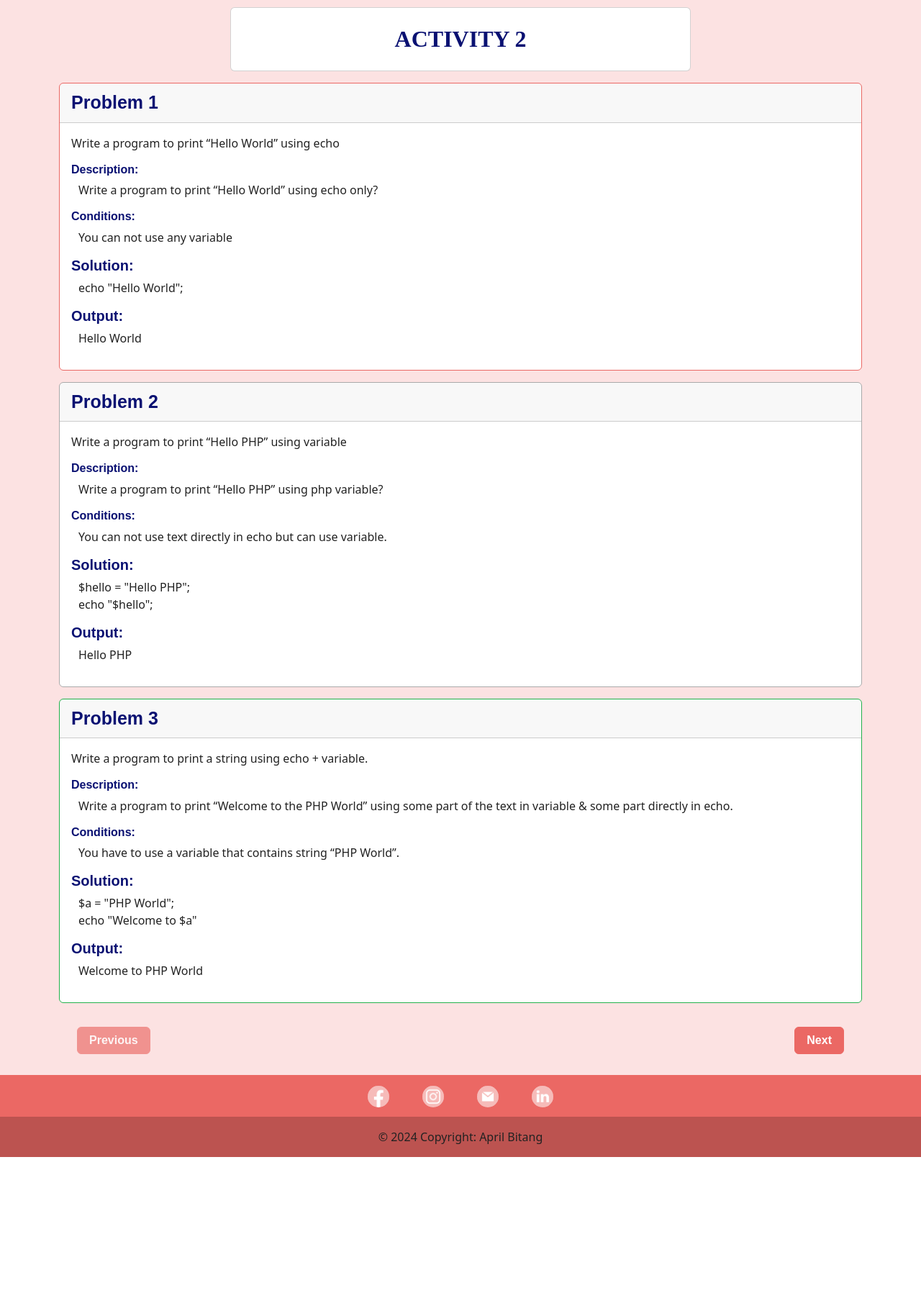
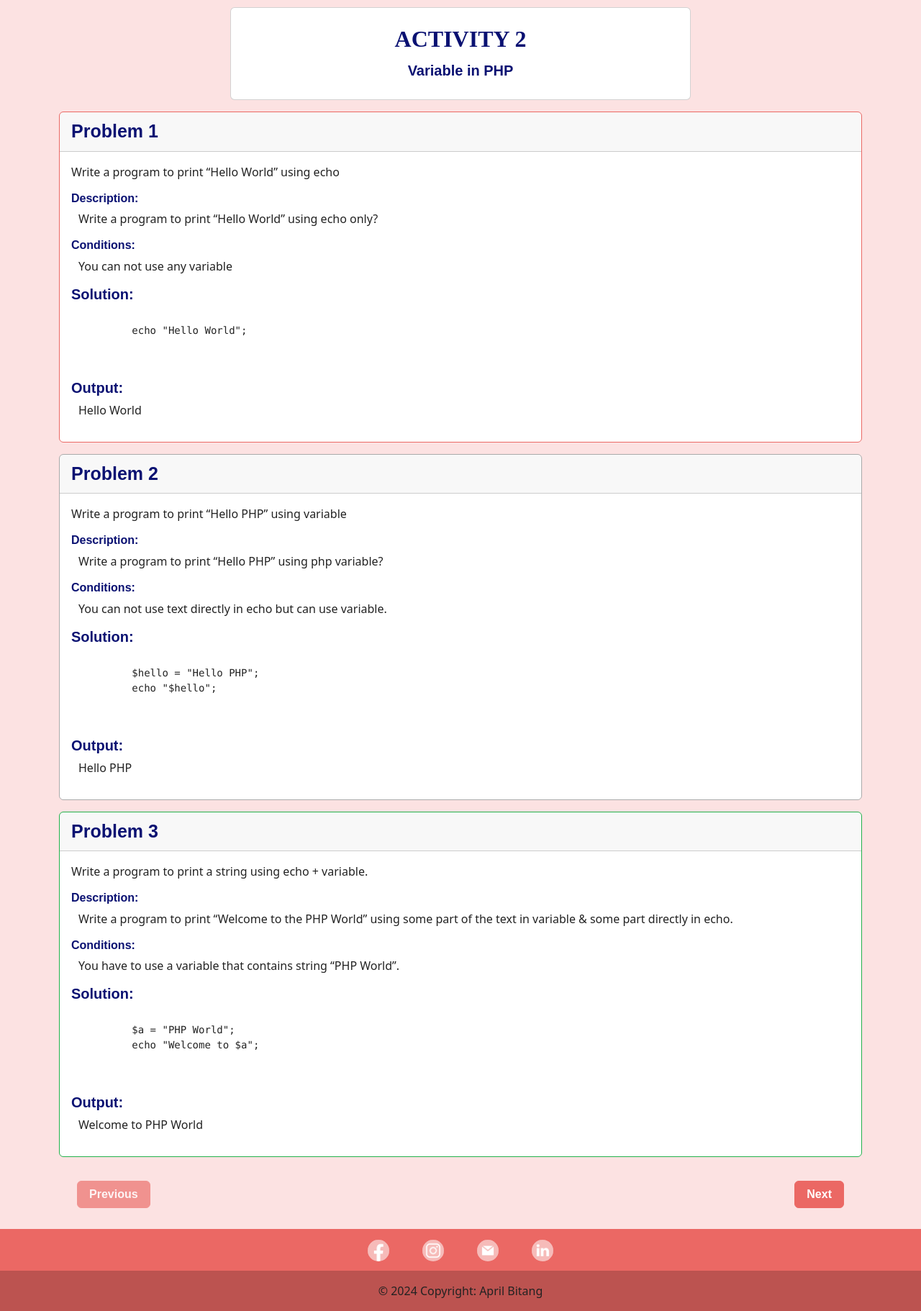
Before and after one commit to MsEphryll/SimpleWebSite, a PHP site: page /act2.php in a window 1280 px wide. Shown: the part 59-1881 px from the top of the page at 72% size. Before the commit the page ends 1667 px from the top, so only its background shows below. Run offline with PHP 8.4, Linux system fonts and the light colour scheme; some web fonts are replaced.

Commit message:
Update act2.php
added the subtitle for activity 2 and updated the solution's look (code) to make it more readable

```diff
--- a/act2.php
+++ b/act2.php
@@ -4,6 +4,7 @@
 <div class="card btn-primary mb-3" id="actTitle";>
   <div class="card-body">
     <h2 class="act">ACTIVITY 2</h2>
+    <h5 style="padding:5px; text-align:center;">Variable in PHP</h5>
   </div>
 </div>
 
@@ -23,7 +24,11 @@
 
       <!-- Solution -->
       <h5>Solution:</h5>
-      <p class="txt">echo "Hello World";</p>
+      <pre class="code">
+        <code>
+          <span class="keyword">echo</span> <span class="string">"Hello World"</span>;
+        </code>
+      </pre>
 
       <!-- Output -->
       <h5>Output:</h5>
@@ -51,9 +56,12 @@
 
       <!-- Solution -->
       <h5>Solution:</h5>
-      <p style="margin-left: 10px;"> $hello = "Hello PHP"; <br>
-          echo "$hello";
-      </p>
+      <pre class="code">
+        <code>
+          <span class="variable">$hello</span> = <span class="string">"Hello PHP"</span>;
+          <span class="keyword">echo</span> <span class="string">"$hello"</span>;
+        </code>
+      </pre>
 
       <h5>Output:</h5>
       <p style="margin-left: 10px;">
@@ -80,10 +88,12 @@
       </p>
 
       <h5>Solution:</h5>
-      <p style="margin-left: 10px;">
-          $a = "PHP World"; <br>
-          echo "Welcome to $a"
-      </p>
+      <pre class="code">
+        <code>
+          <span class="variable">$a</span> = <span class="string">"PHP World"</span>;
+          <span class="keyword">echo</span> <span class="string">"Welcome to <span class="variable">$a</span>"</span>;
+        </code>
+      </pre>
 
       <h5>Output:</h5>
       <p style="margin-left: 10px;">
```
